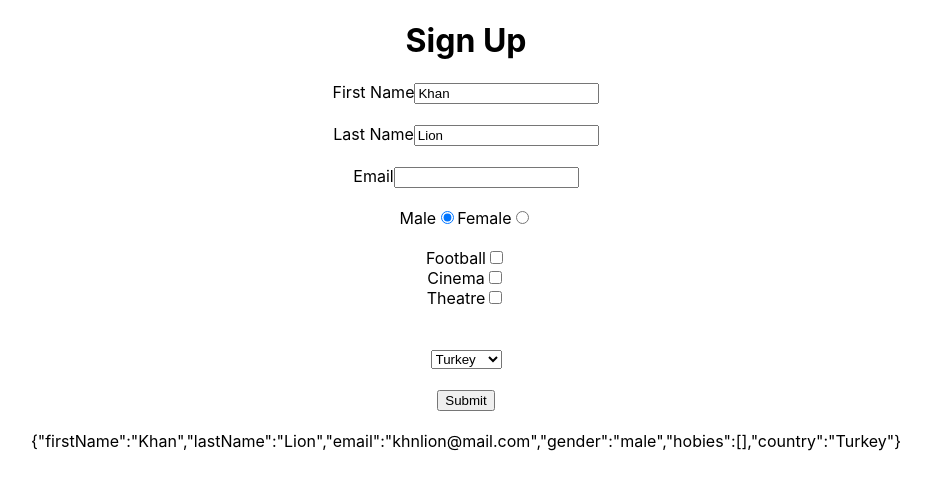
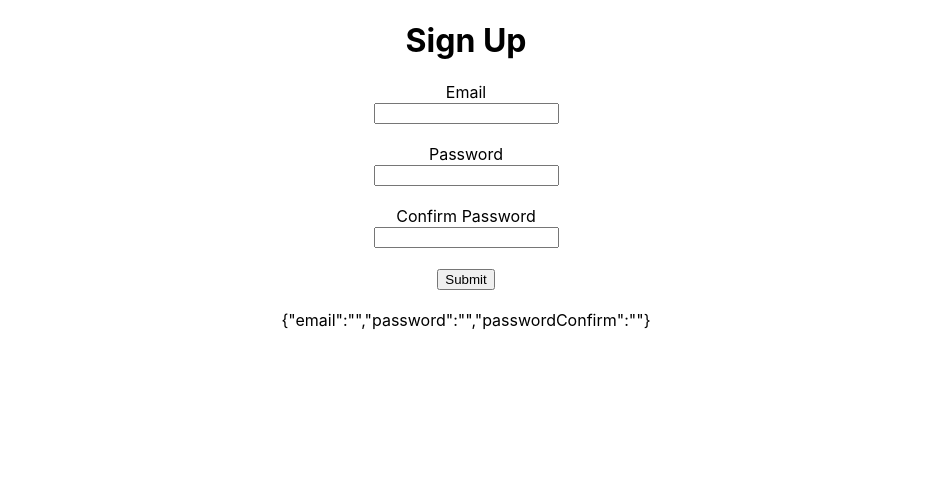
Before and after one commit to kaanarslan1990/formikapp, a React (Create React App) app: page / in a window 1280 px wide. Shown: the top 490 px of the page, without its empty margins (174-1105 px from the left). Built offline with nearby package versions, Linux system fonts and the light colour scheme.

Commit message:
install yup, used mai and password confirm validation

```diff
--- a/package.json
+++ b/package.json
@@ -10,7 +10,8 @@
     "react": "^17.0.2",
     "react-dom": "^17.0.2",
     "react-scripts": "5.0.0",
-    "web-vitals": "^2.1.4"
+    "web-vitals": "^2.1.4",
+    "yup": "^0.32.11"
   },
   "scripts": {
     "start": "react-scripts start",
--- a/src/App.css
+++ b/src/App.css
@@ -2,37 +2,6 @@
   text-align: center;
 }
 
-.App-logo {
-  height: 40vmin;
-  pointer-events: none;
+label {
+  display: block;
 }
-
-@media (prefers-reduced-motion: no-preference) {
-  .App-logo {
-    animation: App-logo-spin infinite 20s linear;
-  }
-}
-
-.App-header {
-  background-color: #282c34;
-  min-height: 100vh;
-  display: flex;
-  flex-direction: column;
-  align-items: center;
-  justify-content: center;
-  font-size: calc(10px + 2vmin);
-  color: white;
-}
-
-.App-link {
-  color: #61dafb;
-}
-
-@keyframes App-logo-spin {
-  from {
-    transform: rotate(0deg);
-  }
-  to {
-    transform: rotate(360deg);
-  }
-}
--- a/src/App.js
+++ b/src/App.js
@@ -1,120 +1,14 @@
 import "./App.css";
-import { useFormik } from "formik";
+import Signup from "./components/Signup";
+
 
 function App() {
-   const {handleSubmit, handleChange, values} = useFormik({
-      initialValues: {
-        firstName: "Khan",
-        lastName: "Lion",
-        email: "khnlion@mail.com",
-        gender: "male",
-        hobies: [],
-        country: "Turkey",
-      },
-      onSubmit: values => {
-        console.log(values);
-      },
-    });
+
 
   return (
     <div className="App">
-      <h1>Sign Up</h1>
-          <form onSubmit={handleSubmit}>
-            <label htmlFor="firstName">First Name</label>
-            <input
-              name="firstName"
-              value={values.firstName}
-              onChange={handleChange}
-            />
+    <Signup />
 
-            <br />
-            <br />
-
-            <label htmlFor="lastName">Last Name</label>
-            <input
-              type="text"
-              name="lastName"
-              value={values.lastName}
-              onChange={handleChange}
-            />
-
-            <br />
-            <br />
-
-            <label htmlFor="email">Email</label>
-            <input type="email" name="email" onChange={handleChange} />
-
-            <br />
-            <br />
-
-            <span>Male</span>
-            <input
-              type="radio"
-              name="gender"
-              value="male"
-              onChange={handleChange}
-              checked={values.gender === "male"}
-            />
-            <span>Female</span>
-            <input
-              type="radio"
-              name="gender"
-              value="female"
-              onChange={handleChange}
-              checked={values.gender === "female"}
-            />
-
-            <br />
-            <br />
-            <div>
-              Football
-              <input
-                type="checkbox"
-                name="hobies"
-                value="Football"
-                onChange={handleChange}
-              />
-            </div>
-            <div>
-              Cinema
-              <input
-                type="checkbox"
-                name="hobies"
-                value="Cinema"
-                onChange={handleChange}
-              />
-            </div>
-            <div>
-              Theatre
-              <input
-                type="checkbox"
-                name="hobies"
-                value="Theatre"
-                onChange={handleChange}
-              />
-            </div>
-
-            <br />
-            <br />
-
-            <select
-              name="country"
-              values={values.country}
-              onChange={handleChange}
-            >
-              <option value="tr">Turkey</option>
-              <option value="usa">USA</option>
-              <option value="en">England</option>
-            </select>
-
-            <br />
-            <br />
-            <button type="submit">Submit</button>
-            <br />
-            <br />
-
-            {JSON.stringify(values)}
-          </form>
 
     </div>
   );
--- /dev/null
+++ b/src/components/Signup.js
@@ -0,0 +1,48 @@
+import React from 'react';
+import { useFormik } from "formik";
+import validationSchema from "./validation";
+
+function Signup() {
+    const {handleSubmit, handleChange, values} = useFormik({
+        initialValues: {
+
+          email: "",
+          password:"",
+          passwordConfirm:"",
+        },
+        onSubmit: values => {
+          console.log(values);
+        },
+        validationSchema,
+      });
+  return (
+    <div>
+     <h1>Sign Up</h1>
+          <form onSubmit={handleSubmit}>
+
+            <label>Email</label>
+            <input name="email" values={values.email} onChange={handleChange} />
+
+            <br />
+            <br />
+            <label>Password</label>
+            <input name="password" value= {values.password} onChange={handleChange} />
+            <br />
+            <br />
+            <label>Confirm Password</label>
+            <input name="passwordConfirm" value= {values.passwordConfirm} onChange={handleChange} />
+
+            <br />
+            <br />
+
+            <button type="submit">Submit</button>
+            <br />
+            <br />
+
+            {JSON.stringify(values)}
+          </form>
+    </div>
+  )
+}
+
+export default Signup
--- /dev/null
+++ b/src/components/validation.js
@@ -0,0 +1,11 @@
+import { object, ref, string} from 'yup';
+
+const validations = object({
+
+  email: string().email().required(),
+  password: string().min(6).required(),
+  passwordConfirm: string().oneOf([ref("password")]).required(),
+
+});
+
+export default validations;
```
Also changed, not shown: 1 other file (tests, documents, lock files or other folders).
